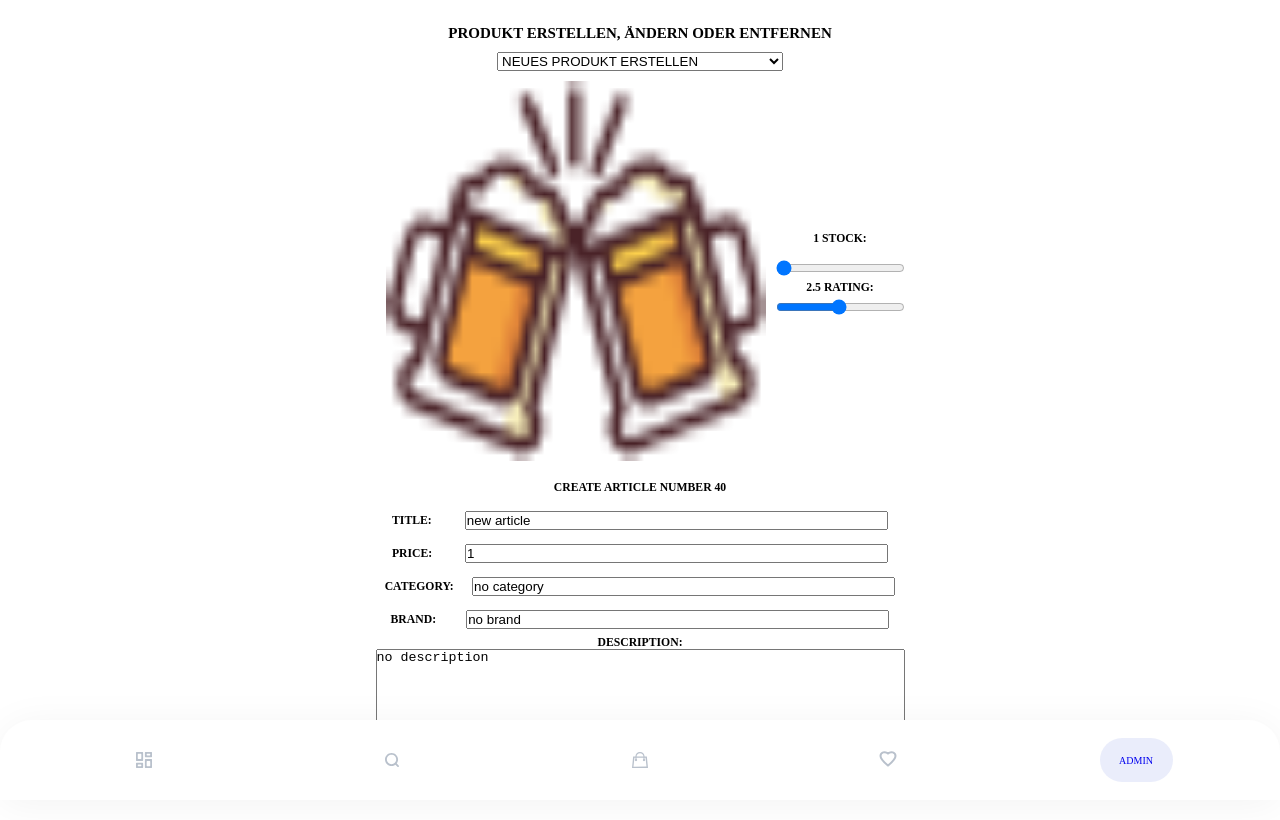
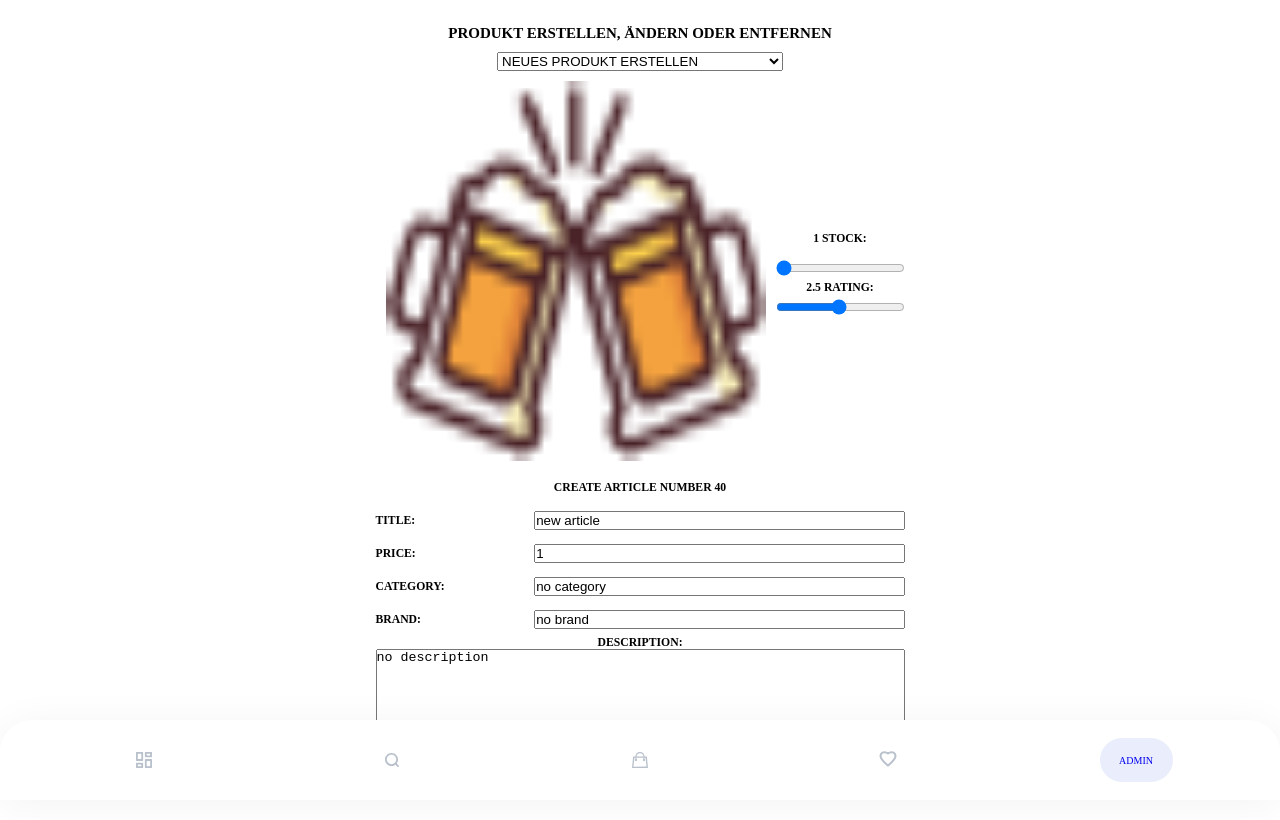
Before and after one commit to CreateYourReality/frontend-eshop, a React (Vite) app: page /adminpanel in a window 1280 px wide. Shown: the top 820 px of the page. Built offline with nearby package versions, Linux system fonts and the light colour scheme.

Commit message:
finished admin

```diff
--- a/src/pages/admin/AdminPanel.css
+++ b/src/pages/admin/AdminPanel.css
@@ -34,7 +34,7 @@
 
 .adminSection .createProduct input[type="text"],
 .adminSection .createProduct input[type="number"]{
-    width: 80%;
+    width: 70%;
 }
 
 .rangeDiv{
@@ -77,7 +77,7 @@
 .createProduct div{
     display: flex;
     align-items: center;
-    justify-content: space-around;
+    justify-content: space-between;
     width: 100%;
 }
 
@@ -114,4 +114,5 @@
 
 .adminBtnDiv{
     margin-top: 10px;
+    justify-content: space-around;
 }
--- a/src/pages/admin/AdminPanel.jsx
+++ b/src/pages/admin/AdminPanel.jsx
@@ -110,7 +110,6 @@ const AdminPanel = () => {
     const handleDeleteButton = (event) => {
         event.preventDefault()
         const changeID = changeInput
-        console.log(changeID);
         if(changeID != -1){
             let response = confirm("Willst du wirklich das Produkt "+changeID+" löschen?");
             if(response){
@@ -120,13 +119,13 @@ const AdminPanel = () => {
                     if(changeID+1 <= products.length && changeID-1 >= 0){
                         setCurrentProduct(changeID -1)
                         setChangeInput(changeID -1)
-                        document.getElementById("chooseProduct").value = changeID -1
+            //            document.getElementById("chooseProduct").value = changeID -1
                     }else if(changeID-1 >= 0){
                         setCurrentProduct(changeID-1)
                         setChangeInput(changeID-1)
-                        document.getElementById("chooseProduct").value = changeID-1
+                  //      document.getElementById("chooseProduct").value = changeID-1
                     }else if(changeID-1 == -1){
-                        setCurrentProduct(products[0].id)
+                        setCurrentProduct(products[0].id-1)
                     }
                 setData(newData);
             }
@@ -164,7 +163,6 @@ const AdminPanel = () => {
     }
 
     useEffect(() => {
-        console.log(changeInput);
     },[data,changeInput])
 
     return (
@@ -173,7 +171,7 @@ const AdminPanel = () => {
             <form>
             <h2>PRODUKT ERSTELLEN, ÄNDERN ODER ENTFERNEN</h2>
                 <article className="createProduct">
-                        <select onChange={handleChange} name="" id="chooseProduct">
+                        <select value={changeInput} onChange={handleChange} name="" id="chooseProduct">
                             <option value={-1} key={-1}>NEUES PRODUKT ERSTELLEN</option>
                             {[...data.products].map((product,index) => {
                                 return <option value={index} key={index}>{product.title}</option>
```
